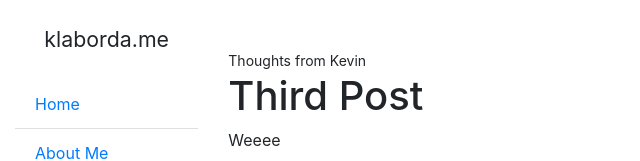
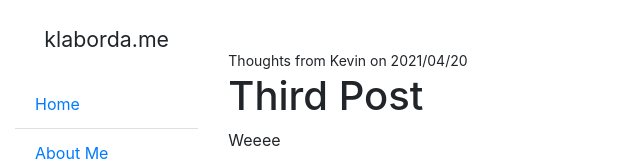
Before and after one commit to klaborda/klaborda.me, a React (Create React App) app: page /blog in a window 1280 px wide. Shown: the top 161 px of the page, without its empty margins (0-640 px from the left). Built offline with nearby package versions, Linux system fonts and the light colour scheme.

Commit message:
update viz of dates

```diff
--- a/src/BlogList.js
+++ b/src/BlogList.js
@@ -1,5 +1,6 @@
 import React from "react";
 import ReactMarkdown from "react-markdown";
+import Moment from "react-moment";
 const gfm = require("remark-gfm");
 
 function BlogList() {
@@ -21,7 +22,10 @@ function BlogList() {
         posts.map((post) => {
           return (
             <>
-              <small key={post?.id}>Thoughts from {post?.author?.name}</small>
+              <small key={post?.id}>
+                Thoughts from {post?.author?.name} on{" "}
+                <Moment format="YYYY/MM/DD">{post?.createdAt}</Moment>
+              </small>
               <div>
                 <ReactMarkdown
                   plugins={[gfm]}
```
